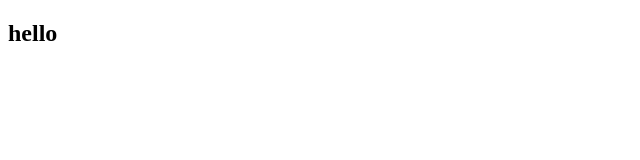
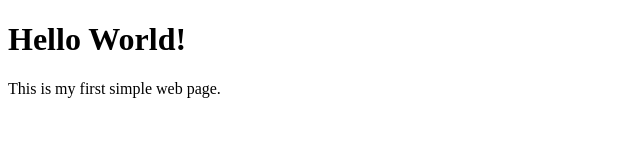
Before and after one commit to albakkalmohamedamine-bot/n8n-sport-news-project, a plain HTML site: page Index.html in a window 1280 px wide. Shown: the whole page, without its empty margins (0-640 px from the left). Drawn offline with Linux system fonts and the light colour scheme.

Commit message:
Update HTML structure and content

```diff
--- a/Index.html
+++ b/Index.html
@@ -1,6 +1,11 @@
 <!DOCTYPE html>
-<html>
+<html lang="en">
+<head>
+    <meta charset="UTF-8">
+    <title>Hello World Page</title>
+</head>
 <body>
-   <h2>hello</h2>
+    <h1>Hello World!</h1>
+    <p>This is my first simple web page.</p>
 </body>
 </html>
```
